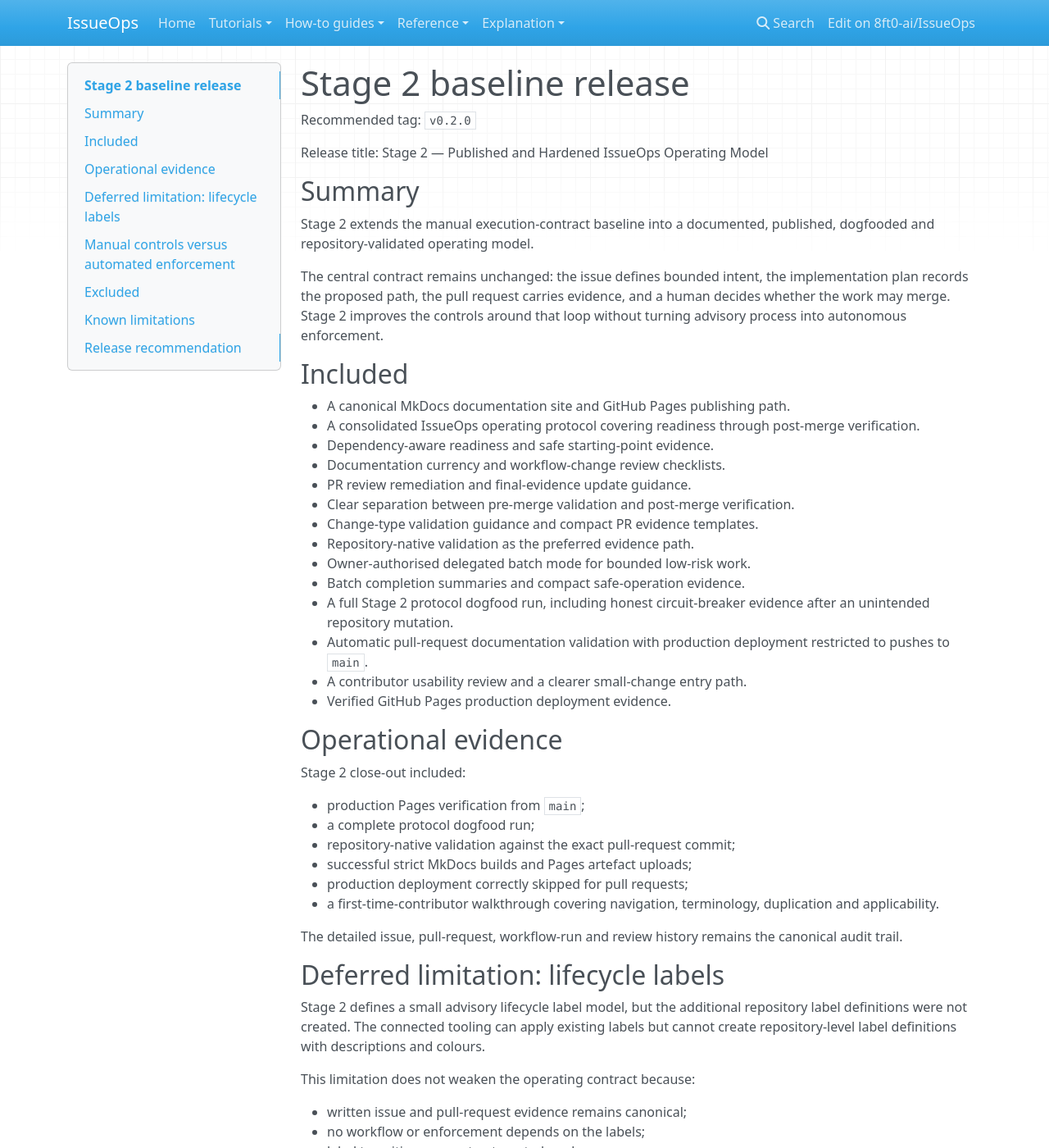
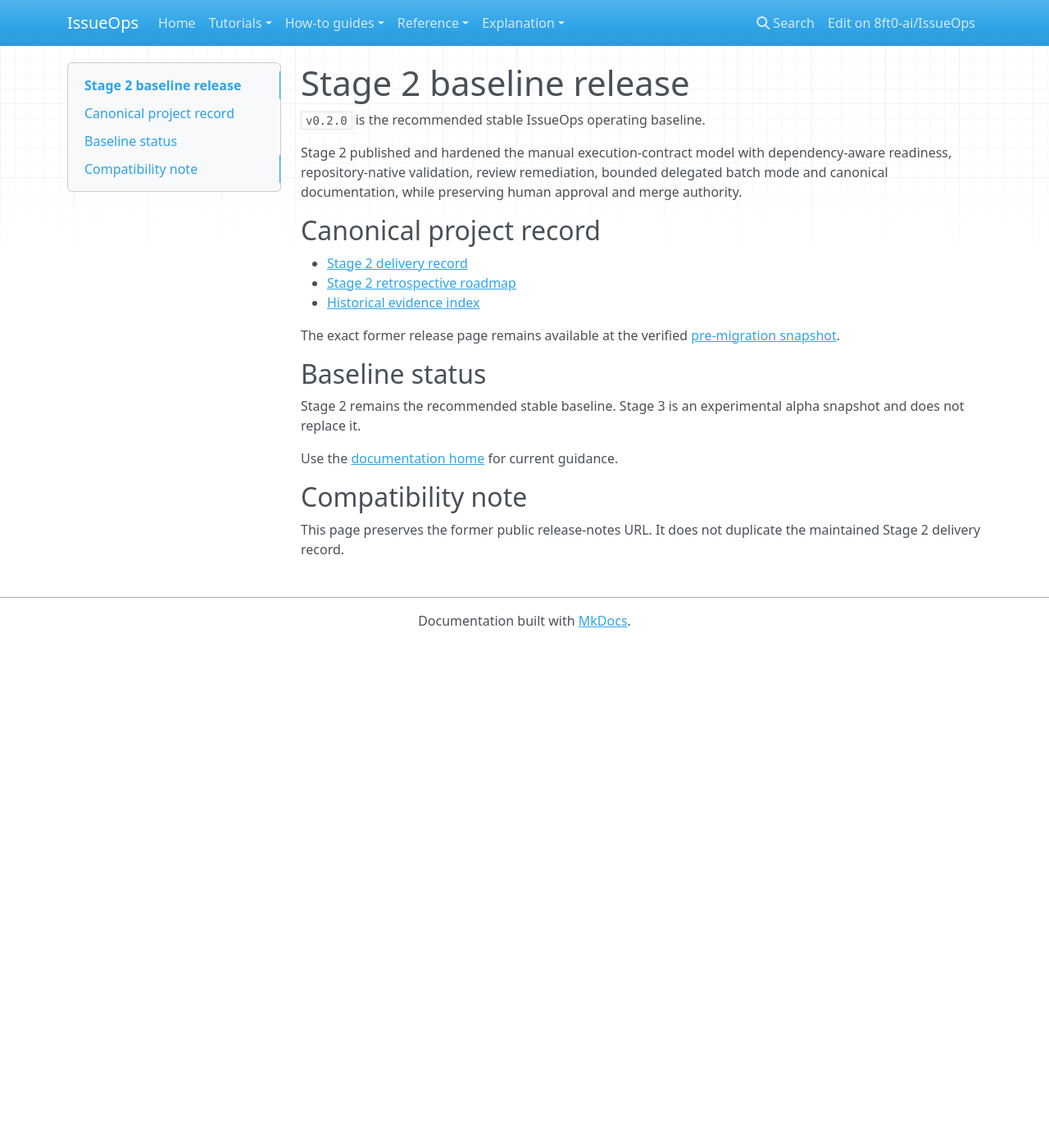
Before and after one commit to 8ft0-ai/IssueOps, an MkDocs documentation site: the page built from docs/releases/stage-2.md, in a window 1280 px wide and 1400 px high. Shown: the whole window at 82% size. Built offline with MkDocs 1.6.1, drawn with Linux system fonts in a browser that asks for light colours; nearby versions of some CDN libraries; some of the changed text lies outside the part shown.

Commit message:
Add Stage 2 release compatibility page

```diff
--- a/docs/releases/stage-2.md
+++ b/docs/releases/stage-2.md
@@ -1,101 +1,23 @@
 # Stage 2 baseline release
 
-Recommended tag: `v0.2.0`
+`v0.2.0` is the recommended stable IssueOps operating baseline.
 
-Release title: Stage 2 — Published and Hardened IssueOps Operating Model
+Stage 2 published and hardened the manual execution-contract model with dependency-aware readiness, repository-native validation, review remediation, bounded delegated batch mode and canonical documentation, while preserving human approval and merge authority.
 
-## Summary
+## Canonical project record
 
-Stage 2 extends the manual execution-contract baseline into a documented, published, dogfooded and repository-validated operating model.
+- [Stage 2 delivery record](https://github.com/8ft0-ai/IssueOps/blob/main/planning/delivery/stage-02-operating-model-hardening.md)
+- [Stage 2 retrospective roadmap](https://github.com/8ft0-ai/IssueOps/blob/main/planning/roadmap/stage-02-operating-model-hardening.md)
+- [Historical evidence index](https://github.com/8ft0-ai/IssueOps/blob/main/planning/evidence/index.md#v020--recommended-stable-baseline)
 
-The central contract remains unchanged: the issue defines bounded intent, the implementation plan records the proposed path, the pull request carries evidence, and a human decides whether the work may merge. Stage 2 improves the controls around that loop without turning advisory process into autonomous enforcement.
+The exact former release page remains available at the verified [pre-migration snapshot](https://github.com/8ft0-ai/IssueOps/blob/318d4b4f7c9490365033ff8363d42cd940d6b900/docs/releases/stage-2.md).
 
-## Included
+## Baseline status
 
-- A canonical MkDocs documentation site and GitHub Pages publishing path.
-- A consolidated IssueOps operating protocol covering readiness through post-merge verification.
-- Dependency-aware readiness and safe starting-point evidence.
-- Documentation currency and workflow-change review checklists.
-- PR review remediation and final-evidence update guidance.
-- Clear separation between pre-merge validation and post-merge verification.
-- Change-type validation guidance and compact PR evidence templates.
-- Repository-native validation as the preferred evidence path.
-- Owner-authorised delegated batch mode for bounded low-risk work.
-- Batch completion summaries and compact safe-operation evidence.
-- A full Stage 2 protocol dogfood run, including honest circuit-breaker evidence after an unintended repository mutation.
-- Automatic pull-request documentation validation with production deployment restricted to pushes to `main`.
-- A contributor usability review and a clearer small-change entry path.
-- Verified GitHub Pages production deployment evidence.
+Stage 2 remains the recommended stable baseline. Stage 3 is an experimental alpha snapshot and does not replace it.
 
-## Operational evidence
+Use the [documentation home](../index.md) for current guidance.
 
-Stage 2 close-out included:
+## Compatibility note
 
-- production Pages verification from `main`;
-- a complete protocol dogfood run;
-- repository-native validation against the exact pull-request commit;
-- successful strict MkDocs builds and Pages artefact uploads;
-- production deployment correctly skipped for pull requests;
-- a first-time-contributor walkthrough covering navigation, terminology, duplication and applicability.
-
-The detailed issue, pull-request, workflow-run and review history remains the canonical audit trail.
-
-## Deferred limitation: lifecycle labels
-
-Stage 2 defines a small advisory lifecycle label model, but the additional repository label definitions were not created. The connected tooling can apply existing labels but cannot create repository-level label definitions with descriptions and colours.
-
-This limitation does not weaken the operating contract because:
-
-- written issue and pull-request evidence remains canonical;
-- no workflow or enforcement depends on the labels;
-- label transitions are not automated; and
-- the documented labels remain optional visibility aids.
-
-Issue #54 was therefore closed as a non-blocking deferred limitation rather than being reported as complete.
-
-## Manual controls versus automated enforcement
-
-Stage 2 documents and proves a stronger process, but most controls remain deliberate human practices.
-
-Automated in the current baseline:
-
-- pull-request-triggered MkDocs validation;
-- strict documentation build;
-- Pages artefact creation; and
-- production deployment from `main`.
-
-Manual or advisory in the current baseline:
-
-- issue readiness and dependency assessment;
-- implementation-plan approval;
-- safe-operation evidence;
-- lifecycle labels;
-- contract verification;
-- review-remediation classification;
-- merge approval; and
-- post-merge verification decisions.
-
-## Excluded
-
-- Automatic agent execution.
-- Automatic issue or pull-request lifecycle transitions.
-- Automatic dependency detection.
-- Required status checks or branch protection changes.
-- Review bots or automatic review-thread resolution.
-- GitHub auto-merge configuration.
-- Automatic publication beyond the existing documentation deployment path.
-- Stage 3 orchestration or enforcement capabilities.
-
-## Known limitations
-
-- The operating protocol is comprehensive and still requires contributors to navigate specialised guidance for higher-risk work.
-- Repository-native validation currently focuses on the documentation repository and does not establish a general application-code validation framework.
-- The lifecycle label definitions remain unavailable.
-- One complete dogfood run proves the process is workable, not that every future repository or change type will have the same friction profile.
-- Human authority remains essential for scope, evidence quality, merge and publication decisions.
-
-## Release recommendation
-
-Use `v0.2.0` for the Stage 2 baseline. The minor-version increment is appropriate because Stage 2 adds a substantial compatible operating-model layer while preserving the Stage 1 execution-contract thesis and manual human-approval boundary.
-
-Stage 3 should begin with a shaping and planning decision, not an implementation backlog. Any automation should be introduced through a reviewed stage roadmap that states the outcome, autonomy boundary, evidence gates and explicit exclusions before execution issues are created.
+This page preserves the former public release-notes URL. It does not duplicate the maintained Stage 2 delivery record.
```
